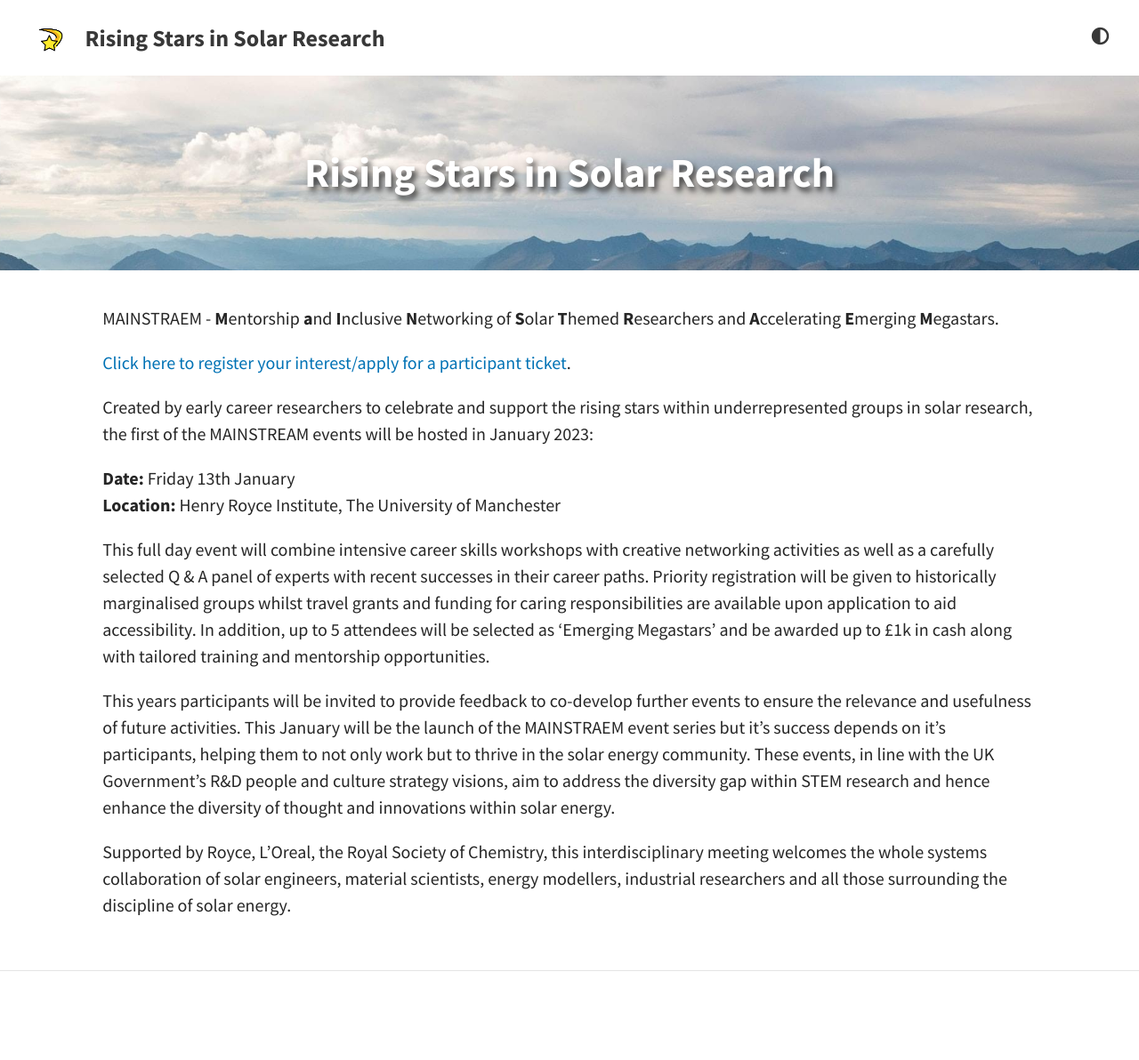
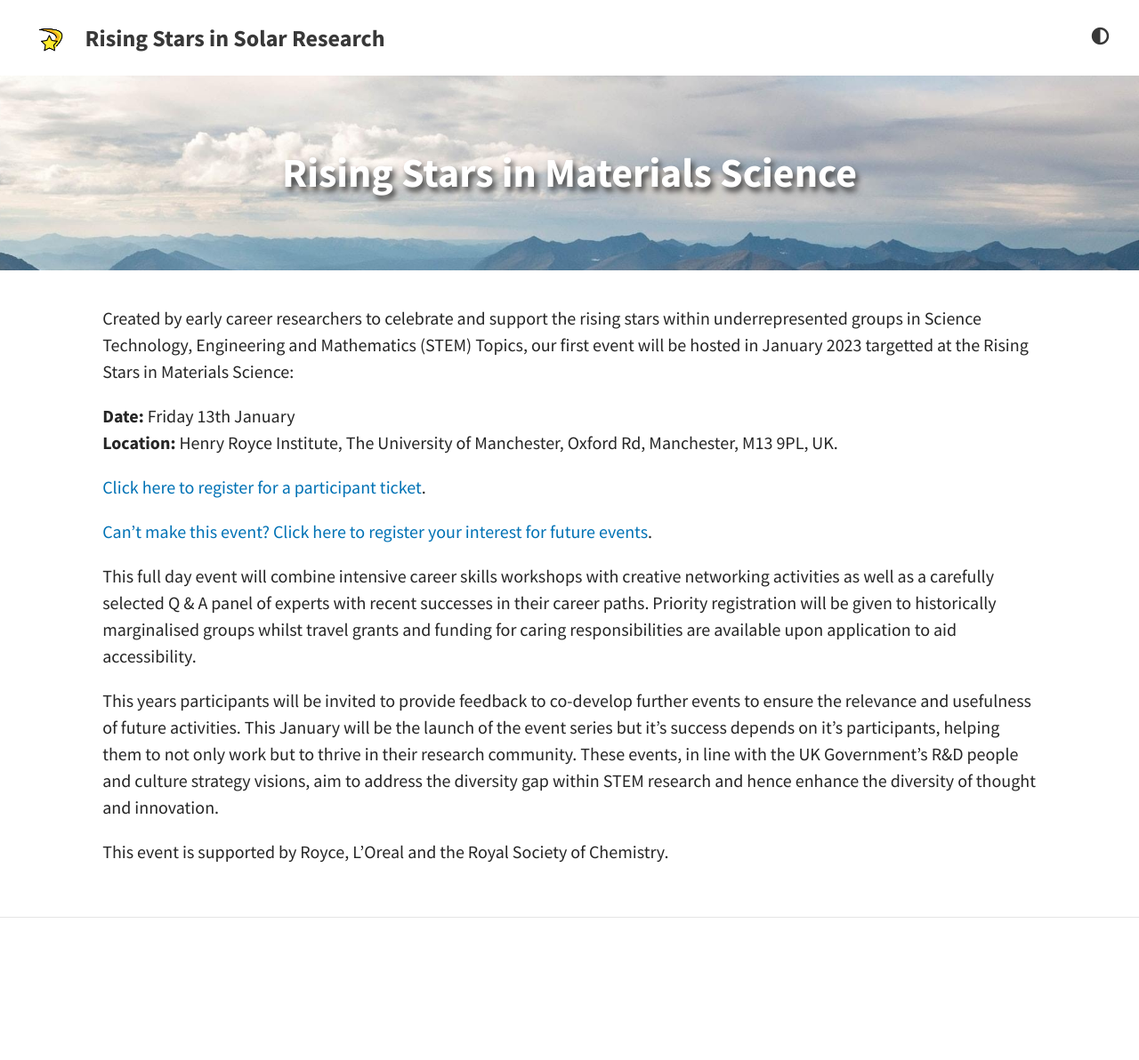
Before and after one commit to MAINSTRAEM/old_website, a Jekyll site: the page built from index.md, in a window 1280 px wide. Shown: the whole page at 89% size. Built offline with Jekyll 4.4.1, drawn with Linux system fonts in a browser that asks for light colours; after the commit the page ends 1132 px from its top, so only the background shows below that.

Commit message:
Description update
removed MAINSTRAEM definition. Added location and adjusted text to be targeted at wider audience than just Solar. Also added ink for people to "register interest" if they can't make this event.

```diff
--- a/index.md
+++ b/index.md
@@ -1,22 +1,22 @@
 ---
 layout: page
-title: "Rising Stars in Solar Research"
+title: "Rising Stars in Materials Science"
 feature-img: "assets/img/pexels/travel.jpeg"
 hide: true                           # Prevent the page title to appear in the navbar
 icon: "fa-search"                    # Will Display only the fontawesome icon (here: fa-search) and not the title
 ---
 
-MAINSTRAEM - **M**entorship **a**nd **I**nclusive **N**etworking of **S**olar **T**hemed **R**esearchers and **A**ccelerating **E**merging **M**egastars.
-
-[Click here to register your interest/apply for a participant ticket]().
-
-Created by early career researchers to celebrate and support the rising stars within underrepresented groups in solar research, the first of the MAINSTREAM events will be hosted in January 2023:
+Created by early career researchers to celebrate and support the rising stars within underrepresented groups in Science Technology, Engineering and Mathematics (STEM) Topics, our first event will be hosted in January 2023 targetted at the Rising Stars in Materials Science:
 
 **Date:** Friday 13th January
-**Location:** Henry Royce Institute, The University of Manchester
+**Location:** Henry Royce Institute, The University of Manchester, Oxford Rd, Manchester, M13 9PL, UK.
 
-This full day event will combine intensive career skills workshops with creative networking activities as well as a carefully selected Q & A panel of experts with recent successes in their career paths. Priority registration will be given to historically marginalised groups whilst travel grants and funding for caring responsibilities are available upon application to aid accessibility. In addition, up to 5 attendees will be selected as ‘Emerging Megastars’ and be awarded up to £1k in cash along with tailored training and mentorship opportunities.
+[Click here to register for a participant ticket](https://forms.office.com/r/DgJ6TH8EPU).
 
-This years participants will be invited to provide feedback to co-develop further events to ensure the relevance and usefulness of future activities. This January will be the launch of the MAINSTRAEM event series but it’s success depends on it’s participants, helping them to not only work but to thrive in the solar energy community. These events, in line with the UK Government’s R&D people and culture strategy visions, aim to address the diversity gap within STEM research and hence enhance the diversity of thought and innovations within solar energy.
+[Can't make this event? Click here to register your interest for future events]().
 
-Supported by Royce, L’Oreal, the Royal Society of Chemistry, this interdisciplinary meeting welcomes the whole systems collaboration of solar engineers, material scientists, energy modellers, industrial researchers and all those surrounding the discipline of solar energy.
+This full day event will combine intensive career skills workshops with creative networking activities as well as a carefully selected Q & A panel of experts with recent successes in their career paths. Priority registration will be given to historically marginalised groups whilst travel grants and funding for caring responsibilities are available upon application to aid accessibility.
+
+This years participants will be invited to provide feedback to co-develop further events to ensure the relevance and usefulness of future activities. This January will be the launch of the event series but it’s success depends on it’s participants, helping them to not only work but to thrive in their research community. These events, in line with the UK Government’s R&D people and culture strategy visions, aim to address the diversity gap within STEM research and hence enhance the diversity of thought and innovation.
+
+This event is supported by Royce, L’Oreal and the Royal Society of Chemistry.
```
